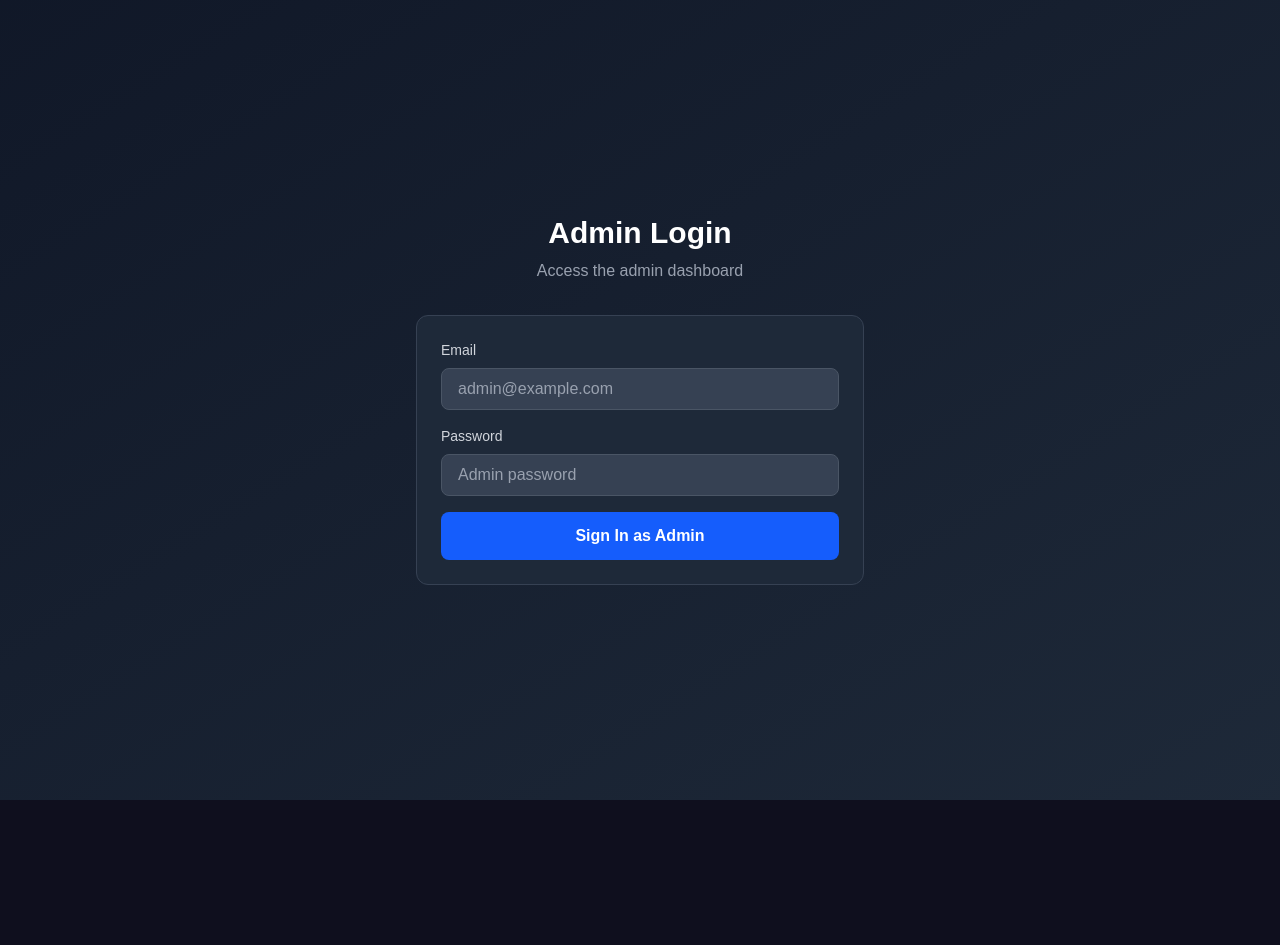
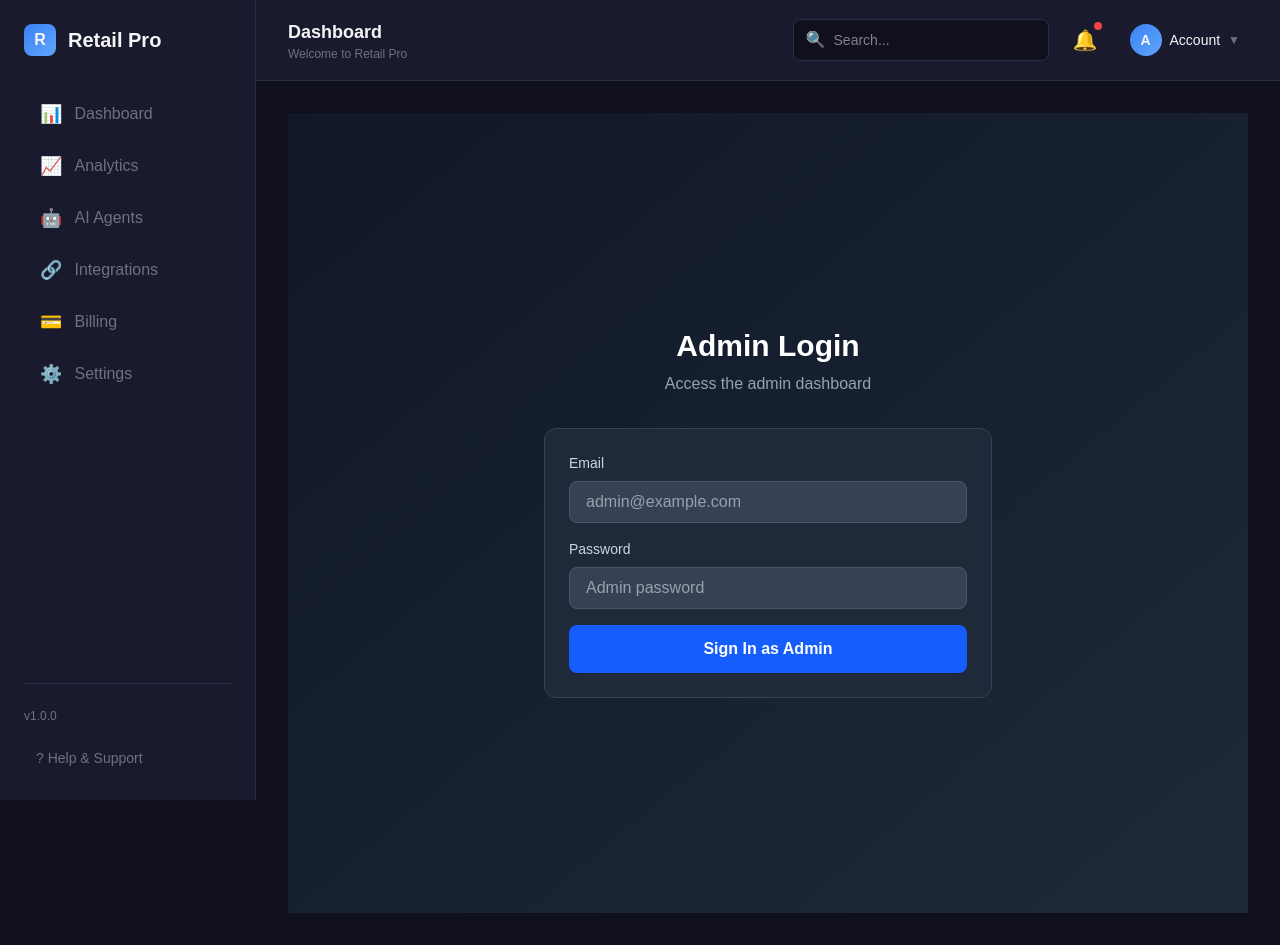
Before and after one commit to wisemantransports-ux/retail-assist, a Next.js app: page /admin/login in a window 1280 px wide. Before the commit the page ends 800 px from the top, so only its background shows below. Built offline with nearby package versions, Linux system fonts and the light colour scheme; no server answers.

Commit message:
feat: add admin layout and complete employees sidebar implementation for both super_admin and client_admin

```diff
--- /dev/null
+++ b/app/admin/layout.tsx
@@ -0,0 +1,17 @@
+"use client";
+
+import "@/globals.css";
+import Sidebar from "@/components/Sidebar";
+import Topbar from "@/components/Topbar";
+
+export default function AdminLayout({ children }: { children: React.ReactNode }) {
+  return (
+    <div className="flex min-h-screen bg-background">
+      <Sidebar />
+      <div className="flex-1 flex flex-col">
+        <Topbar />
+        <main className="flex-1 overflow-y-auto p-6 lg:p-8">{children}</main>
+      </div>
+    </div>
+  );
+}
--- a/app/components/Sidebar.tsx
+++ b/app/components/Sidebar.tsx
@@ -62,13 +62,15 @@ export default function Sidebar() {
   const getEmployeesLink = (): NavLink | null => {
     if (!user) return null;
 
-    // CASE 1: super_admin - Always show Employees link to /admin/platform-staff
+    // CASE 1: super_admin - Always show Employees link to /admin/employees
+    // (super_admin is on /admin routes, not /dashboard routes)
     if (user.role === "super_admin") {
-      console.log("[Sidebar] super_admin detected: showing Employees link to /admin/platform-staff");
-      return { href: "/admin/platform-staff", label: "Employees", icon: "👥" };
+      console.log("[Sidebar] super_admin detected: showing Employees link to /admin/employees");
+      return { href: "/admin/employees", label: "Employees", icon: "👥" };
     }
 
     // CASE 2: admin (client_admin) - Show Employees link only if workspaceId exists
+    // (client_admin is on /dashboard/[workspaceId] routes)
     if (user.role === "admin" && workspaceId) {
       console.log("[Sidebar] client_admin detected with workspace:", {
         workspace_id: workspaceId,
```
Also changed, not shown: 1 other file (tests, documents, lock files or other folders).
